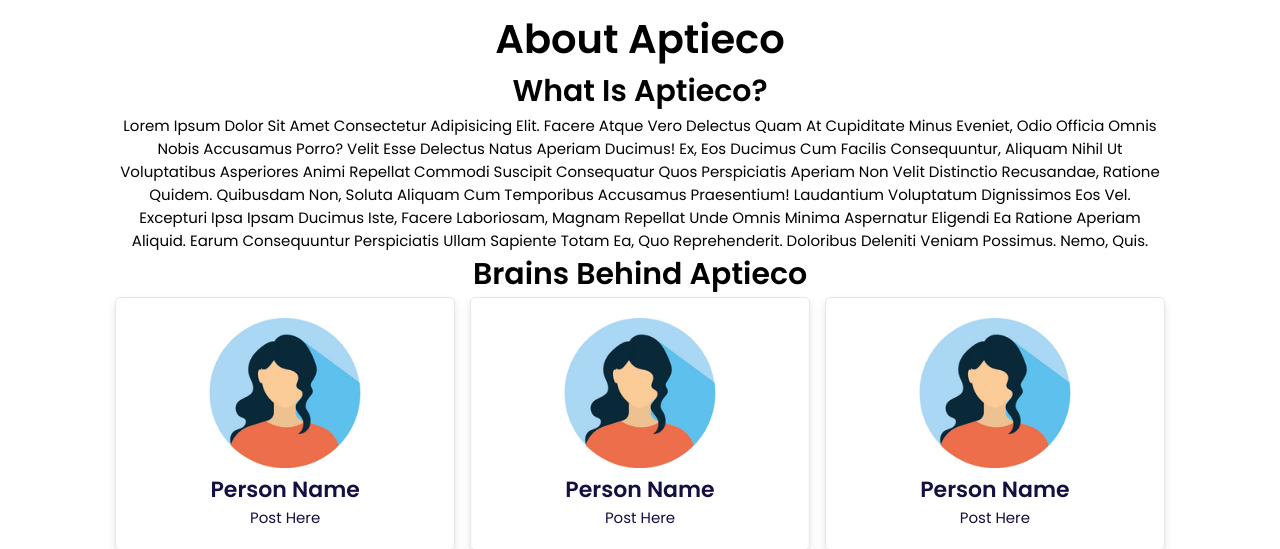
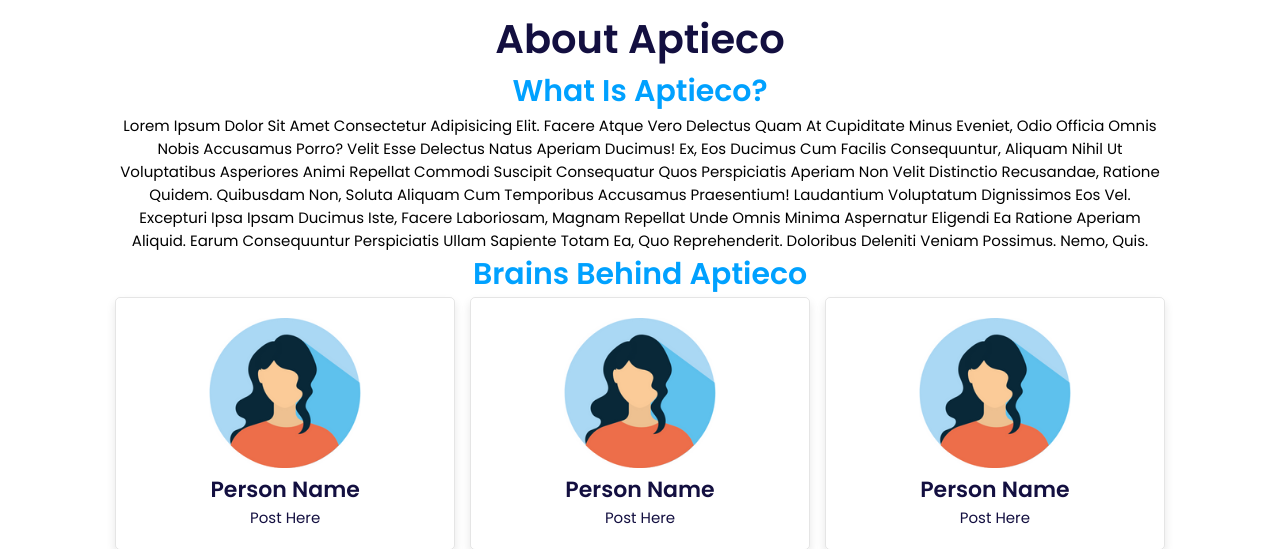
Before and after one commit to allessolution/aptieco-website, a PHP site: page /ourteam.html in a window 1280 px wide. Shown: the part 91-640 px from the top of the page. Run offline with PHP 8.4, Linux system fonts and the light colour scheme.

Commit message:
updated color codes for h2 in about us section

```diff
--- a/css/style.css
+++ b/css/style.css
@@ -504,6 +504,7 @@ section{
 }
 .all-members h1{
     font-size: 4rem;
+    color: var(--black);
 }
 .all-members p{
     font-size: 1.5rem;
@@ -511,6 +512,7 @@ section{
 .all-members h2{
     font-size: 3rem;
     text-align: center;
+    color: var(--blue);
 }
 .all-members .box-container{
     display: grid;
```
